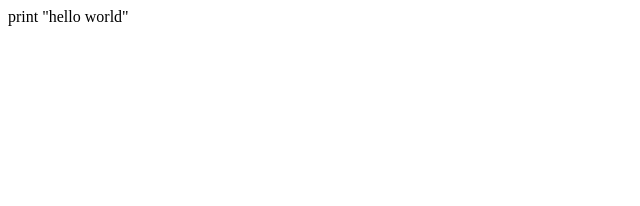
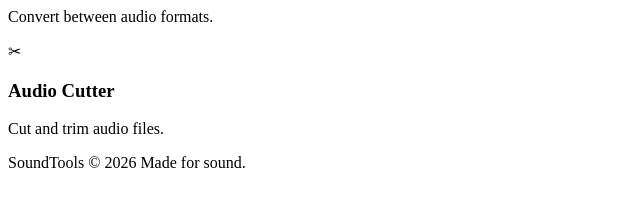
Before and after one commit to marination-eng/sound-dashboard, a plain HTML site: page index.html in a window 1280 px wide. Shown: the whole page, without its empty margins (0-640 px from the left). Drawn offline with Linux system fonts and the light colour scheme.

Commit message:
Add audio tools and footer to index.html

```diff
--- a/index.html
+++ b/index.html
@@ -1 +1,21 @@
-print "hello world"
+ <p>Convert between audio formats.</p>
+                </article>
+
+                <article class="tool-card">
+                    <span>✂</span>
+                    <h3>Audio Cutter</h3>
+                    <p>Cut and trim audio files.</p>
+                </article>
+            </div>
+        </section>
+
+        <footer>
+            <span>SoundTools © 2026</span>
+            <span>Made for sound.</span>
+        </footer>
+
+    </main>
+
+    <script type="module" src="js/app.js"></script>
+</body>
+</html>
```
